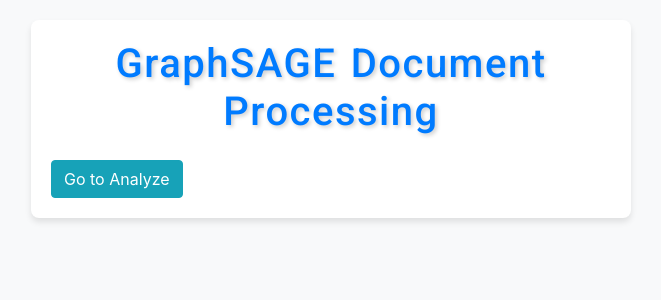
After one commit to buhuiyonggou/SEGA_Web_backupTo1st_March, a Flask app: page /data_process in a window 1280 px wide. The commit adds this page. Shown: the top 300 px of the page, without its empty margins (309-970 px from the left). Run offline with Flask 3, Linux system fonts and the light colour scheme; parts of the project's set-up code (start-up, migrations or seed data) failed here and were passed over; some libraries are stand-ins or nearby versions.

Commit message:
add page data_process and change backend route

```diff
--- a/app.py
+++ b/app.py
@@ -1,7 +1,7 @@
 import os
 import pandas as pd
 import networkx as nx
-from flask import Flask, render_template, request, redirect, flash, jsonify, redirect, url_for
+from flask import Flask, session, render_template, request, redirect, flash, jsonify, redirect, url_for
 from werkzeug.utils import secure_filename
 from algorithms import calculate_centrality, detect_communities
 from graph_utils import draw_graph_with_pyvis, draw_shortest_path_graph, invert_weights
@@ -103,8 +103,11 @@ def get_data_with_weight(processor, process_result):
     message = "Successful!"
     return message
 
+@app.route('/')
+def home():
+    return render_template('Home.html')
 
-@app.route('/', methods=['GET', 'POST'])
+@app.route('/user_upload', methods=['GET', 'POST'])
 def upload_user_data():
     if request.method == 'POST':
         node_file = request.files.get('employeeFile')
@@ -117,21 +120,25 @@ def upload_user_data():
 
         # Save files and process
         if node_file:
-            node_filepath = os.path.join(app.config['RAW_DATA_FOLDER'], node_filename)
-            node_file.save(node_filepath)
-            edge_filepath = None
-            if edge_file:
-                edge_filepath = os.path.join(app.config['RAW_DATA_FOLDER'], edge_filename)
-                edge_file.save(edge_filepath)
-            try:
-                processor = GraphSAGEProcessor(node_filepath, edge_filepath)
-                processed = data_processor(processor, node_filepath, edge_filepath)
-                get_data_with_weight(processor, processed)
-            except Exception as e:
-                flash(f'Error:{str(e)}')
-        return redirect(url_for('upload_user_data'))
+            session['node_filepath'] = os.path.join(app.config['RAW_DATA_FOLDER'], secure_filename(node_file.filename))
+            node_file.save(session['node_filepath'])
+        if edge_file:
+            session['edge_filepath'] = os.path.join(app.config['RAW_DATA_FOLDER'], secure_filename(edge_file.filename))
+            edge_file.save(session['edge_filepath'])
+        return redirect(url_for('data_process'))
 
-    return render_template('graphSAGE.html')
+@app.route('/data_process')
+def data_process():
+    try:
+        node_filepath = session.get('node_filepath')
+        edge_filepath = session.get('edge_filepath')
+        if node_filepath:
+            processor = GraphSAGEProcessor(node_filepath, edge_filepath if edge_filepath else None)
+            processed = data_processor(processor, node_filepath, edge_filepath)
+            get_data_with_weight(processor, processed)
+    except Exception as e:
+        flash(f'Error: {str(e)}')
+    return render_template('dataProcess.html')
 
 @app.route('/analyze')
 def analyze():
--- /dev/null
+++ b/templates/dataProcess.html
@@ -0,0 +1,90 @@
+<!DOCTYPE html>
+<html lang="en">
+  <head>
+    <meta charset="UTF-8" />
+    <meta name="viewport" content="width=device-width, initial-scale=1.0" />
+    <title>GraphSAGE Processing</title>
+    <link
+      href="https://stackpath.bootstrapcdn.com/bootstrap/4.5.2/css/bootstrap.min.css"
+      rel="stylesheet"
+    />
+    <link
+      href="https://fonts.googleapis.com/css2?family=Roboto:wght@500&display=swap"
+      rel="stylesheet"
+    />
+    <style>
+      body {
+        padding-top: 20px;
+        background-color: #f8f9fa;
+      }
+      .container {
+        max-width: 600px;
+        background: white;
+        padding: 20px;
+        border-radius: 8px;
+        box-shadow: 0 4px 6px rgba(0, 0, 0, 0.1);
+      }
+      h1,
+      h2,
+      h3 {
+        font-family: "Roboto", sans-serif;
+        color: #007bff;
+        text-shadow: 2px 2px 4px rgba(0, 0, 0, 0.2);
+        letter-spacing: 1.5px;
+        word-spacing: 3px;
+        text-align: center;
+      }
+      .form-control,
+      .btn {
+        margin-top: 10px;
+      }
+      .legend {
+        margin-top: 20px;
+        background-color: #e9ecef;
+        padding: 10px;
+        border-radius: 5px;
+        color: #495057;
+      }
+    </style>
+  </head>
+  <body>
+    <div class="container">
+      {% with messages = get_flashed_messages() %} {% if messages %}
+      <div class="alert alert-info" role="alert">
+        {% for message in messages %}
+        <p>{{ message }}</p>
+        {% endfor %}
+      </div>
+      {% endif %} {% endwith %}
+      <h1>GraphSAGE Document Processing</h1>
+
+      <div id="processMessage" class="legend" style="display: none">
+        Processing...
+      </div>
+      <button
+        id="downloadButton"
+        class="btn btn-success"
+        style="display: none"
+        onclick="downloadProcessedFile()"
+      >
+        Download Processed CSV
+      </button>
+      <button
+        id="goVisualizationDataUpload"
+        class="btn btn-info mt-3"
+        onclick="window.location.href='/upload_to_vis'"
+      >
+        Go to Analyze
+      </button>
+    </div>
+
+    <script src="https://code.jquery.com/jquery-3.5.1.slim.min.js"></script>
+    <script src="https://stackpath.bootstrapcdn.com/bootstrap/4.5.2/js/bootstrap.min.js"></script>
+    <script>
+      // Implement the JavaScript functions here as per your functionality requirements
+      function downloadProcessedFile() {
+        window.location.href = "download.php";
+      }
+    </script>
+  </body>
+</html>
```
Also changed, not shown: templates/Home.html (renamed from templates/graphSAGE.html, +6 -27 lines).
